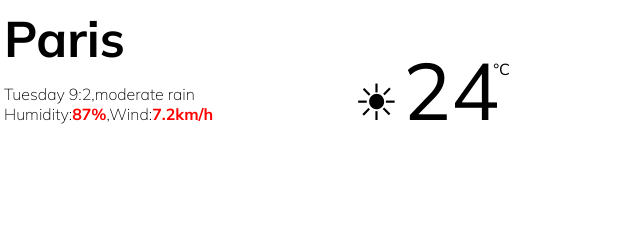
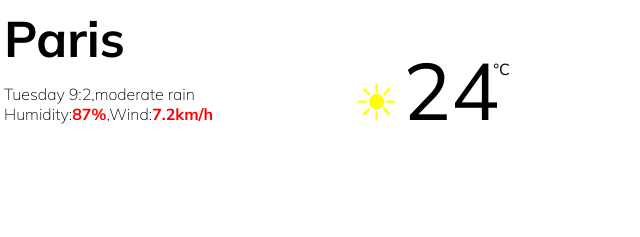
Before and after one commit to Blessing-bit-ui/MY-Weather-project, a plain HTML site: page myproject.html in a window 1280 px wide. Shown: the part 220-457 px from the top of the page, 320-960 px from the left. Drawn offline with nearby package versions, Linux system fonts and the light colour scheme.

Commit message:
Updated the emoji class text color to yellow and named the document Weather app

```diff
--- a/myproject.html
+++ b/myproject.html
@@ -7,7 +7,7 @@
 <link rel="preconnect" href="https://fonts.gstatic.com" crossorigin>
 <link href="https://fonts.googleapis.com/css2?family=Mulish:ital,wght@0,100;0,200;0,300;0,400;0,500;0,600;0,700;0,800;0,900;1,100;1,200;1,300;1,400;1,500;1,600;1,700;1,800;1,900&display=swap" rel="stylesheet">
   <script src="https://cdn.jsdelivr.net/npm/axios@1.6.7/dist/axios.min.js"></script>
-<title>Document</title>
+<title>Weather app</title>
 </head>
 <style>
     body{
@@ -52,6 +52,7 @@
     }
     .emoji{
         font-size:50px;
+        color: yellow;
     }
     .number{
         font-size:80px;
```
